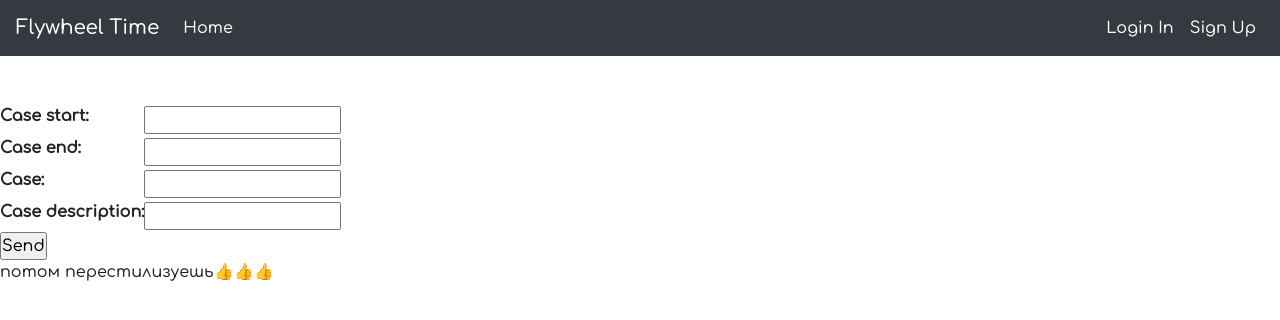
After one commit to NickPYTH/WebCalendar, a Django app: page /addcase in a window 1280 px wide. The commit adds this page. Shown: the top 320 px of the page. Run offline with Django 3.2, Linux system fonts and the light colour scheme.

Commit message:
Upd interface && and time logic

```diff
--- a/webcalendar/static/css/styles.css
+++ b/webcalendar/static/css/styles.css
@@ -9,3 +9,17 @@ body {
     font-family: Comfortaa;
     overflow-x: hidden;
 }
+
+li {
+    cursor: pointer;
+}
+
+a {
+    color: #212529;
+}
+
+a:hover {
+    color: #212529;
+    outline: none;
+    text-decoration: none;
+}
--- /dev/null
+++ b/webcalendar/static/js/blow_up_form.js
@@ -0,0 +1,121 @@
+function showModalWin() {
+    var darkLayer = document.createElement('div');
+    darkLayer.id = 'shadow';
+    document.body.appendChild(darkLayer);
+
+    var modalWin = document.getElementById('popupWin');
+    modalWin.style.display = 'block';
+
+    darkLayer.onclick = function () {
+        darkLayer.parentNode.removeChild(darkLayer);
+        modalWin.style.display = 'none';
+        return false;
+    };
+}
+
+function check_time_start() {
+    var case_nums = Number(document.getElementById("case_nums").textContent);
+    cases_times = [];
+    cases_labels = [];
+    full_day = []
+    full_day.length = 24
+    for (var i = 0; i <= 24; i++) full_day[i] = "Free";
+    for (var i = 1; i <= case_nums; i++)
+    {
+        cases_times[i] = document.getElementById(i+"_duration").textContent;
+        cases_labels[i] = document.getElementById(i+"_name").textContent;
+
+        start_time =  document.getElementById(i+"_start").textContent.toString().slice(-2);
+        end_time =  Number(document.getElementById(i+"_end").textContent.toString().slice(-2));
+        for (var j = start_time; j <= end_time; j++){
+            full_day[j] = document.getElementById(i+"_name").textContent.toString().slice(7);
+        }
+    }
+
+
+    var start_time_user =  Number(document.getElementById("start_time").value.toString().slice(0, -3));
+    var end_time_user = Number(document.getElementById("end_time").value.toString().slice(0, -3));
+    flag = false;
+
+    if ((full_day[start_time_user] != "Free") || (full_day[start_time_user] == "Free" && full_day[start_time_user+1] != "Free")){
+        flag = true;
+    }
+    if (full_day[start_time_user] != "Free" && full_day[start_time_user+1] == "Free"){
+        flag = false;
+    }
+    if (end_time_user - end_time_user < 0 ){
+        flag = true;
+        document.getElementById("alert").textContent = "Time cannot go back";
+    }
+    for (var j = start_time_user+1; j < end_time_user; j++){
+        if (full_day[j] != "Free"){
+            flag = true;
+            document.getElementById("alert").textContent = "Find another gap inside the gap";
+        }
+    }
+
+    if (flag){
+        document.getElementById("send_btn").disabled = true;
+        document.getElementById("alert").style.display = "flex";
+    }
+    else{
+        document.getElementById("send_btn").disabled = false;
+        document.getElementById("alert").style.display = "none";
+    }
+
+}
+
+function check_time_end() {
+    var case_nums = Number(document.getElementById("case_nums").textContent);
+    cases_times = [];
+    cases_labels = [];
+    full_day = []
+    full_day.length = 24
+    for (var i = 0; i <= 24; i++) full_day[i] = "Free";
+    for (var i = 1; i <= case_nums; i++)
+    {
+        cases_times[i] = document.getElementById(i+"_duration").textContent;
+        cases_labels[i] = document.getElementById(i+"_name").textContent;
+
+        start_time =  document.getElementById(i+"_start").textContent.toString().slice(-2);
+        end_time =  Number(document.getElementById(i+"_end").textContent.toString().slice(-2));
+        for (var j = start_time; j <= end_time; j++){
+            full_day[j] = document.getElementById(i+"_name").textContent.toString().slice(7);
+        }
+    }
+
+    var start_time_user =  Number(document.getElementById("start_time").value.toString().slice(0, -3));
+    var end_time_user = Number(document.getElementById("end_time").value.toString().slice(0, -3));
+    flag = false;
+
+    if (full_day[end_time_user] != "Free" && full_day[end_time_user+1] == "Free"){
+        flag = true;
+    }
+
+    if (full_day[end_time_user] != "Free" && end_time_user-end_time_user != 1 ){
+        flag = true;
+    }
+
+    if (end_time_user-end_time_user < 0 ){
+        flag = true;
+        document.getElementById("alert").textContent = "Time cannot go back";
+    }
+
+    for (var j = start_time_user+1; j < end_time_user; j++){
+        if (full_day[j] != "Free"){
+            flag = true;
+            document.getElementById("alert").textContent = "Find another gap inside the gap";
+        }
+    }
+
+
+    if (flag){
+        document.getElementById("send_btn").disabled = true;
+        document.getElementById("alert").style.display = "flex";
+    }
+    else{
+        document.getElementById("send_btn").disabled = false;
+        document.getElementById("alert").style.display = "none";
+    }
+
+}
--- /dev/null
+++ b/webcalendar/static/js/charts.js
@@ -0,0 +1,116 @@
+var oilCanvas = document.getElementById("oilChart1");
+
+var case_nums = Number(document.getElementById("case_nums").textContent);
+cases_times = [];
+cases_labels = [];
+full_day = []
+full_day.length = 24
+for (var i = 1; i <= 24; i++) full_day[i] = "Free";
+for (var i = 1; i <= case_nums; i++)
+{
+    cases_times[i] = document.getElementById(i+"_duration").textContent;
+    cases_labels[i] = document.getElementById(i+"_name").textContent;
+
+    start_time =  document.getElementById(i+"_start").textContent.toString().slice(-2);
+    end_time =  Number(document.getElementById(i+"_end").textContent.toString().slice(-2));
+    for (var j = start_time; j <= end_time; j++){
+        full_day[j] = document.getElementById(i+"_name").textContent.toString().slice(7);
+    }
+}
+
+lst_val = [];
+for (i = 1; i < 25; i++){
+    if (full_day[i] == "Free"){
+        lst_val[i] = 0;
+    }
+    else {
+        lst_val[i] = 1;
+    }
+}
+Chart.defaults.global.defaultFontFamily = "Comfortaa";
+Chart.defaults.global.defaultFontSize = 18;
+var oilData = {
+    labels: [
+        full_day[1],
+        full_day[2],
+        full_day[3],
+        full_day[4],
+        full_day[5],
+        full_day[6],
+        full_day[7],
+        full_day[8],
+        full_day[9],
+        full_day[10],
+        full_day[11],
+        full_day[12],
+        full_day[13],
+        full_day[14],
+        full_day[15],
+        full_day[16],
+        full_day[17],
+        full_day[18],
+        full_day[19],
+        full_day[20],
+        full_day[21],
+        full_day[22],
+        full_day[23],
+        full_day[24],
+    ],
+    datasets: [
+        {
+            barPercentage: 0.5,
+            barThickness: 80,
+            maxBarThickness: 90,
+            minBarLength: 2,
+            data: [
+                        lst_val[1],
+                        lst_val[2],
+                        lst_val[3],
+                        lst_val[4],
+                        lst_val[5],
+                        lst_val[6],
+                        lst_val[7],
+                        lst_val[8],
+                        lst_val[9],
+                        lst_val[10],
+                        lst_val[11],
+                        lst_val[12],
+                        lst_val[13],
+                        lst_val[14],
+                        lst_val[15],
+                        lst_val[16],
+                        lst_val[17],
+                        lst_val[18],
+                        lst_val[19],
+                        lst_val[20],
+                        lst_val[21],
+                        lst_val[22],
+                        lst_val[23],
+                        lst_val[24],
+                        0,
+            ],
+
+            fill : true,
+            borderWidth: 6
+        }]
+};
+options = {
+    legend: {
+        display: false,
+      },
+    scale: {
+        angleLines: {
+            display: true
+        },
+        ticks: {
+            suggestedMin: 0,
+            suggestedMax: 1,
+            display: false,
+        },
+    }
+};
+var pieChart = new Chart(oilCanvas, {
+type: 'radar',
+data: oilData,
+options: options,
+});
--- a/webcalendar/templates/base/base.html
+++ b/webcalendar/templates/base/base.html
@@ -6,6 +6,9 @@
       <meta name="viewport" content="width=device-width, initial-scale=1, shrink-to-fit=no">
       <link rel="stylesheet" href="https://cdn.jsdelivr.net/npm/bootstrap@4.5.3/dist/css/bootstrap.min.css" integrity="sha384-TX8t27EcRE3e/ihU7zmQxVncDAy5uIKz4rEkgIXeMed4M0jlfIDPvg6uqKI2xXr2" crossorigin="anonymous">
       <link rel="stylesheet" href="{% static "css/styles.css" %}" />
+      <link rel="stylesheet" href="{% static "css/blow_up_form.css" %}" />
+
+      <script src="https://cdn.jsdelivr.net/npm/chart.js@2.9.4/dist/Chart.min.js"></script>
       <title>
         {% block title %}
           Flywheel Time
@@ -13,6 +16,8 @@
       </title>
    </head>
    <body>
+      {% block blowUpForm %}
+      {% endblock %}
       <nav class="navbar navbar-expand-lg navbar-dark bg-dark mb-3 mb-lg-5">
          <a class="navbar-brand" href="{% url 'index' %}">Flywheel Time</a>
          <button class="navbar-toggler" type="button" data-toggle="collapse" data-target="#navbarSupportedContent" aria-controls="navbarSupportedContent" aria-expanded="false" aria-label="Toggle navigation">
@@ -23,8 +28,7 @@
             <li class="nav-item active">
                <a class="nav-link" href="{% url 'index' %}">Home <span class="sr-only"></span></a>
             </li>
-            <li class="nav-item">
-               <a class="nav-link" href="#">Link</a>
+
          </ul>
          <div class="form-inline my-2 my-lg-0">
             <ul class="navbar-nav mr-auto">
@@ -48,6 +52,8 @@
       {% block content %}
       {% endblock %}
 
+      <script src="{% static "js/charts.js" %}" type="text/javascript"></script>
+      <script src="{% static "js/blow_up_form.js" %}" type="text/javascript"></script>
       <script src="{% static "js/reg_validate.js" %}" type="text/javascript"></script>
       <script src="https://code.jquery.com/jquery-3.5.1.slim.min.js" integrity="sha384-DfXdz2htPH0lsSSs5nCTpuj/zy4C+OGpamoFVy38MVBnE+IbbVYUew+OrCXaRkfj" crossorigin="anonymous"></script>
       <script src="https://cdn.jsdelivr.net/npm/bootstrap@4.5.3/dist/js/bootstrap.bundle.min.js" integrity="sha384-ho+j7jyWK8fNQe+A12Hb8AhRq26LrZ/JpcUGGOn+Y7RsweNrtN/tE3MoK7ZeZDyx" crossorigin="anonymous"></script>
--- /dev/null
+++ b/webcalendar/templates/webcalendar/addcase.html
@@ -0,0 +1,14 @@
+{% extends "base/base.html" %}
+{% load static %}
+
+{% block content %}
+<form method="POST" action="{% url 'addcase' %}/{{ day_short }}/">
+    {% csrf_token %}
+<table>
+
+    {{ form }}
+</table>
+<input type="submit" value="Send">
+<p>потом перестилизуешь👍👍👍</p>
+</form>
+{% endblock %}
--- /dev/null
+++ b/webcalendar/timetable/forms.py
@@ -0,0 +1,7 @@
+from django import forms
+
+class CaseForm(forms.Form):
+    case_start = forms.TimeField()
+    case_end = forms.TimeField()
+    case = forms.CharField(max_length=50)
+    case_description = forms.CharField(required=False)
--- a/webcalendar/timetable/models.py
+++ b/webcalendar/timetable/models.py
@@ -8,8 +8,10 @@ class BaseDay(models.Model):
     case_end = models.TimeField()
     case = models.CharField(max_length=50)
     case_description = models.TextField()
+    is_default = models.BooleanField()
 
     def __str__(self):
+        #return str([self.user, self.case_start, self.case_end, self.case, self.case_description])
         return str(self.user)
 
 
--- a/webcalendar/timetable/views.py
+++ b/webcalendar/timetable/views.py
@@ -1,6 +1,8 @@
 from django.shortcuts import render
 from .models import *
+from .forms import CaseForm
 from registration.models import *
+from django.http import HttpResponseRedirect, HttpResponse
 from datetime import datetime, time, timedelta
 
 def calc_time(start, end):
@@ -8,17 +10,17 @@ def calc_time(start, end):
     start = timedelta(hours=start.hour, minutes=start.minute)
     return int((end - start).seconds / 3600)
 
-def data_generation(request, data, day):
+def data_generation(request, data, day, day_short):
     cases_tmp = [case for case in data]
     cases_sorted_by_time = []
-
     while len(cases_tmp) != 0:
-        min_ = 0
+        min_ = -1
         for case in cases_tmp:
-            if case.case_start.hour < min_ or min_ == 0:
+            if case.case_start.hour < min_ or min_ == -1:
                 min_ = case.case_start.hour
                 to_del = case
         cases_sorted_by_time.append(to_del)
+        print(to_del.case_start)
         try:
             cases_tmp.remove(to_del)
         except:
@@ -26,62 +28,197 @@ def data_generation(request, data, day):
     day_data = []
     busy_time = 0
     free_time = 24
+    counter = 0
     for case in cases_sorted_by_time:
         tmp = []
+        counter += 1
         tmp.append(case.case)  # Задача
         tmp.append(case.case_description)  # Описание задачи
         tmp.append(calc_time(case.case_start, case.case_end))  # Длительность
         tmp.append(case.case_start.hour)  # начало
         tmp.append(case.case_end.hour)  # конец
+        tmp.append(case.id) # id
+        tmp.append(counter)
         day_data.append(tmp)
         busy_time += calc_time(case.case_start, case.case_end)
     progress_bar = int((busy_time/24)*100)
 
+    try:
+        user = request.session['user_name']
+    except KeyError:
+        user = "None"
+
     return {
+        'day_short' : day_short,
         'day' : day,
         "cases" : day_data,
         "busy_time" : busy_time,
         "empty_time" : free_time-busy_time,
         "progress": progress_bar,
-        "user" : request.session['user_name'],
+        "user" : user,
+        "cases_count" : len(cases_sorted_by_time),
     }
 
 def profile(request):
     user_tmp = User.objects.get(user_name=request.session['current_user'])
-    monday_data = Monday.objects.filter(user=user_tmp.id)
-    return render(request, "webcalendar/profile.html", context=data_generation(request,monday_data, 'Monday'))
+    monday_data = Monday.objects.filter(user=user_tmp.id, is_default=False)
+    return render(request, "webcalendar/profile.html", context=data_generation(request,monday_data, 'Monday', 'mnd'))
 
 def monday(request):
     user_tmp = User.objects.get(user_name=request.session['current_user'])
-    data = Monday.objects.filter(user=user_tmp.id)
-    return render(request, "webcalendar/profile.html", context=data_generation(request,data, 'Monday'))
+    data = Monday.objects.filter(user=user_tmp.id, is_default=False)
+    return render(request, "webcalendar/profile.html", context=data_generation(request,data, 'Monday', 'mnd'))
 
 def tuesday(request):
     user_tmp = User.objects.get(user_name=request.session['current_user'])
-    data = Tuesday.objects.filter(user=user_tmp.id)
-    return render(request, "webcalendar/profile.html", context=data_generation(request,data, 'Tuesday'))
+    data = Tuesday.objects.filter(user=user_tmp.id, is_default=False)
+    return render(request, "webcalendar/profile.html", context=data_generation(request,data, 'Tuesday', 'tue'))
 
 def wednesday(request):
     user_tmp = User.objects.get(user_name=request.session['current_user'])
-    data = Wednesday.objects.filter(user=user_tmp.id)
-    return render(request, "webcalendar/profile.html", context=data_generation(request,data, 'Wednesday'))
+    data = Wednesday.objects.filter(user=user_tmp.id, is_default=False)
+    return render(request, "webcalendar/profile.html", context=data_generation(request,data, 'Wednesday', 'wed'))
 
 def thursday(request):
     user_tmp = User.objects.get(user_name=request.session['current_user'])
-    data = Thursday.objects.filter(user=user_tmp.id)
-    return render(request, "webcalendar/profile.html", context=data_generation(request,data, 'Thursday'))
+    data = Thursday.objects.filter(user=user_tmp.id, is_default=False)
+    return render(request, "webcalendar/profile.html", context=data_generation(request,data, 'Thursday', 'thu'))
 
 def friday(request):
     user_tmp = User.objects.get(user_name=request.session['current_user'])
-    data = Friday.objects.filter(user=user_tmp.id)
-    return render(request, "webcalendar/profile.html", context=data_generation(request,data, 'Friday'))
+    data = Friday.objects.filter(user=user_tmp.id, is_default=False)
+    return render(request, "webcalendar/profile.html", context=data_generation(request,data, 'Friday', 'fri'))
 
 def saturday(request):
     user_tmp = User.objects.get(user_name=request.session['current_user'])
-    data = Saturday.objects.filter(user=user_tmp.id)
-    return render(request, "webcalendar/profile.html", context=data_generation(request,data, 'Saturday'))
+    data = Saturday.objects.filter(user=user_tmp.id, is_default=False)
+    return render(request, "webcalendar/profile.html", context=data_generation(request,data, 'Saturday', 'sat'))
 
 def sunday(request):
     user_tmp = User.objects.get(user_name=request.session['current_user'])
-    data = Sunday.objects.filter(user=user_tmp.id)
-    return render(request, "webcalendar/profile.html", context=data_generation(request,data, 'Sunday'))
+    data = Sunday.objects.filter(user=user_tmp.id, is_default=False)
+    return render(request, "webcalendar/profile.html", context=data_generation(request,data, 'Sunday', 'sun'))
+
+def get_day(day_short):
+    if day_short == 'mnd':
+        day = Monday
+    elif day_short == 'tue':
+        day = Tuesday
+    elif day_short == 'wed':
+        day = Wednesday
+    elif day_short == 'thu':
+        day = Thursday
+    elif day_short == 'fri':
+        day = Friday
+    elif day_short == 'sat':
+        day = Saturday
+    elif day_short == 'sun':
+        day = Sunday
+    else: raise Exception('Неизвестное day_short')
+    return day
+
+def add_case(request, day_short=''):
+    if request.method == "GET":
+        caseForm = CaseForm()
+        data = {
+            'form' : CaseForm,
+            'day_short' : day_short
+            }
+        return render(request, "webcalendar/addcase.html", context=data)
+
+    elif request.method == "POST":
+        start = request.POST.get('case_start')
+        end = request.POST.get('case_end')
+        case_name = request.POST.get('case')
+        description = request.POST.get('case_description')
+        user_tmp = User.objects.get(user_name=request.session['current_user'])
+
+        day = get_day(day_short)
+        cases = day.objects.filter(user=user_tmp)
+
+        new_start_hrs = int(start[0:2])
+        new_end_hrs = int(end[0:2])
+        if new_start_hrs >= new_end_hrs: return HttpResponse("Start should be less then end. Лучше конечно проверку на js сделать👍👍👍")
+        #if new_start_hrs >= new_end_hrs: return HttpResponse("<script>alert('Start should be less then end. Лучше конечно проверку на js сделать👍👍👍')<script>")
+        if new_start_hrs < 0 or new_start_hrs > 23: return HttpResponse("Wrong time start_case. Лучше конечно проверку на js сделать👍👍👍")
+        if new_end_hrs < 0 or new_end_hrs > 23: return HttpResponse("Wrong time end_case. Лучше конечно проверку на js сделать👍👍👍")
+
+        for case in cases:
+            old_start_hrs = case.case_start.hour
+            old_end_hrs = case.case_end.hour
+            if not (old_start_hrs >= new_end_hrs or old_end_hrs <= new_start_hrs): # проверка на конфликт дел по времени
+                return HttpResponse('Ошибка. новое дело конфликтует со старым. потом перестилизуешь👍👍👍')
+        day.objects.create(user=user_tmp, case_start=start, case_end=end, case=case_name, case_description=description, is_default=False)
+
+        return HttpResponseRedirect("/profile/"+day_short)
+
+def set_default(request, day_short):
+    user_tmp = User.objects.get(user_name=request.session['current_user'])
+    day = get_day(day_short)
+    # удаление дефолтных дел, которые устарели и должны поменяться на новые
+    cases = day.objects.filter(user=user_tmp, is_default=True)
+    for case in cases:
+        case.delete()
+
+    # задание новых дефолтных дел
+    cases = day.objects.filter(user=user_tmp, is_default=False)
+    for case in cases:
+        day.objects.create(user=user_tmp, case_start=case.case_start, case_end=case.case_end, case=case.case, case_description=case.case_description, is_default=True)
+
+    return HttpResponseRedirect("/profile/"+day_short)
+
+def reset_to_default(request, day_short=''):
+    user_tmp = User.objects.get(user_name=request.session['current_user'])
+    if day_short == '':
+        days = [Monday, Tuesday, Wednesday, Thursday, Friday, Saturday, Sunday]
+    else:
+        days = [get_day(day_short)]
+    for day in days:
+        # Удаление всех недефолтных дел
+        cases = day.objects.filter(user=user_tmp, is_default=False)
+        for case in cases:
+            case.delete()
+        # Заполнение дня дефолтными делами
+        cases = day.objects.filter(user=user_tmp, is_default=True)
+        for case in cases:
+            day.objects.create(user=user_tmp, case_start=case.case_start, case_end=case.case_end, case=case.case, case_description=case.case_description, is_default=False)
+    return HttpResponseRedirect("/profile/"+day_short)
+
+def delete_case(request, day_short='', case_id=''):
+    user_tmp = User.objects.get(user_name=request.session['current_user'])
+    case = BaseDay.objects.get(id=case_id, user=user_tmp)
+    case.delete()
+    return HttpResponseRedirect("/profile/"+day_short)
+
+def change_case(request, day_short, case_id):
+    if request.method == "GET":
+        caseForm = CaseForm()
+        data = {'form' : caseForm, 'day_short' : day_short, 'case_id' : case_id }
+        return render(request, "webcalendar/changecase.html", context=data)
+
+    elif request.method == "POST":
+        start = request.POST.get('case_start')
+        end = request.POST.get('case_end')
+        case_name = request.POST.get('case')
+        description = request.POST.get('case_description')
+        user_tmp = User.objects.get(user_name=request.session['current_user'])
+
+        day = get_day(day_short)
+        cases = day.objects.filter(user=user_tmp)
+
+        new_start_hrs = int(start[0:2])
+        new_end_hrs = int(end[0:2])
+        if new_start_hrs >= new_end_hrs: return HttpResponse("Start should be less then end. Лучше конечно проверку на js сделать👍👍👍")
+        if new_start_hrs < 0 or new_start_hrs > 23: return HttpResponse("Wrong time start_case. Лучше конечно проверку на js сделать👍👍👍")
+        if new_end_hrs < 0 or new_end_hrs > 23: return HttpResponse("Wrong time end_case. Лучше конечно проверку на js сделать👍👍👍")
+
+        for case in cases:
+            if str(case.id) == case_id:
+                continue
+            old_start_hrs = case.case_start.hour
+            old_end_hrs = case.case_end.hour
+            if not (old_start_hrs >= new_end_hrs or old_end_hrs <= new_start_hrs): # проверка на конфликт дел по времени
+                return HttpResponse('Ошибка. новое дело конфликтует со старым. потом перестилизуешь👍👍👍')
+        day.objects.filter(id=case_id, user=user_tmp).update(case_start=start, case_end=end, case=case_name, case_description=description)
+
+        return HttpResponseRedirect("/profile/"+day_short)
--- a/webcalendar/webcalendar/urls.py
+++ b/webcalendar/webcalendar/urls.py
@@ -14,7 +14,7 @@ Including another URLconf
     2. Add a URL to urlpatterns:  path('blog/', include('blog.urls'))
 """
 from django.contrib import admin
-from django.urls import path
+from django.urls import path, re_path
 from timetable import views as cal_views
 from registration import views as reg_views
 
@@ -33,4 +33,15 @@ urlpatterns = [
     path('profile/fri', cal_views.friday, name="friday"),
     path('profile/sat', cal_views.saturday, name="saturday"),
     path('profile/sun', cal_views.sunday, name="sunday"),
+
+    path('addcase', cal_views.add_case, name='addcase'),
+    re_path(r'^addcase/(?P<day_short>\D+)/', cal_views.add_case, name='addcase'), # localhost/addcase/mnd/ localhost/addcase/tue/ localhost/addcase/wed/ .....
+    path('setdefault', cal_views.set_default, name='setdefault'),
+    re_path(r'^setdefault/(?P<day_short>\D+)/', cal_views.set_default, name='setdefault'),
+    path('resettodefault', cal_views.reset_to_default, name='resettodefault'),
+    re_path(r'^resettodefault/(?P<day_short>\D+)/', cal_views.reset_to_default, name='resettodefault'),
+    path('deletecase', cal_views.delete_case, name='deletecase'),
+    re_path(r'^deletecase/(?P<day_short>\D+)/(?P<case_id>\d+)/', cal_views.delete_case, name='deletecase'),
+    path('changecase', cal_views.change_case, name='changecase'),
+    re_path(r'^changecase/(?P<day_short>\D+)/(?P<case_id>\d+)/', cal_views.change_case, name='changecase'),
 ]
```
Also changed, not shown: webcalendar/registration/views.py (+55 -51 lines), webcalendar/static/css/blow_up_form.css (added, +38 -0 lines), webcalendar/templates/webcalendar/changecase.html (added, +12 -0 lines), webcalendar/templates/webcalendar/profile.html (+90 -14 lines), webcalendar/db.sqlite3, webcalendar/timetable/migrations/0005_auto_20201222_2256.py (added), webcalendar/timetable/migrations/0006_auto_20201222_2256.py (added).
